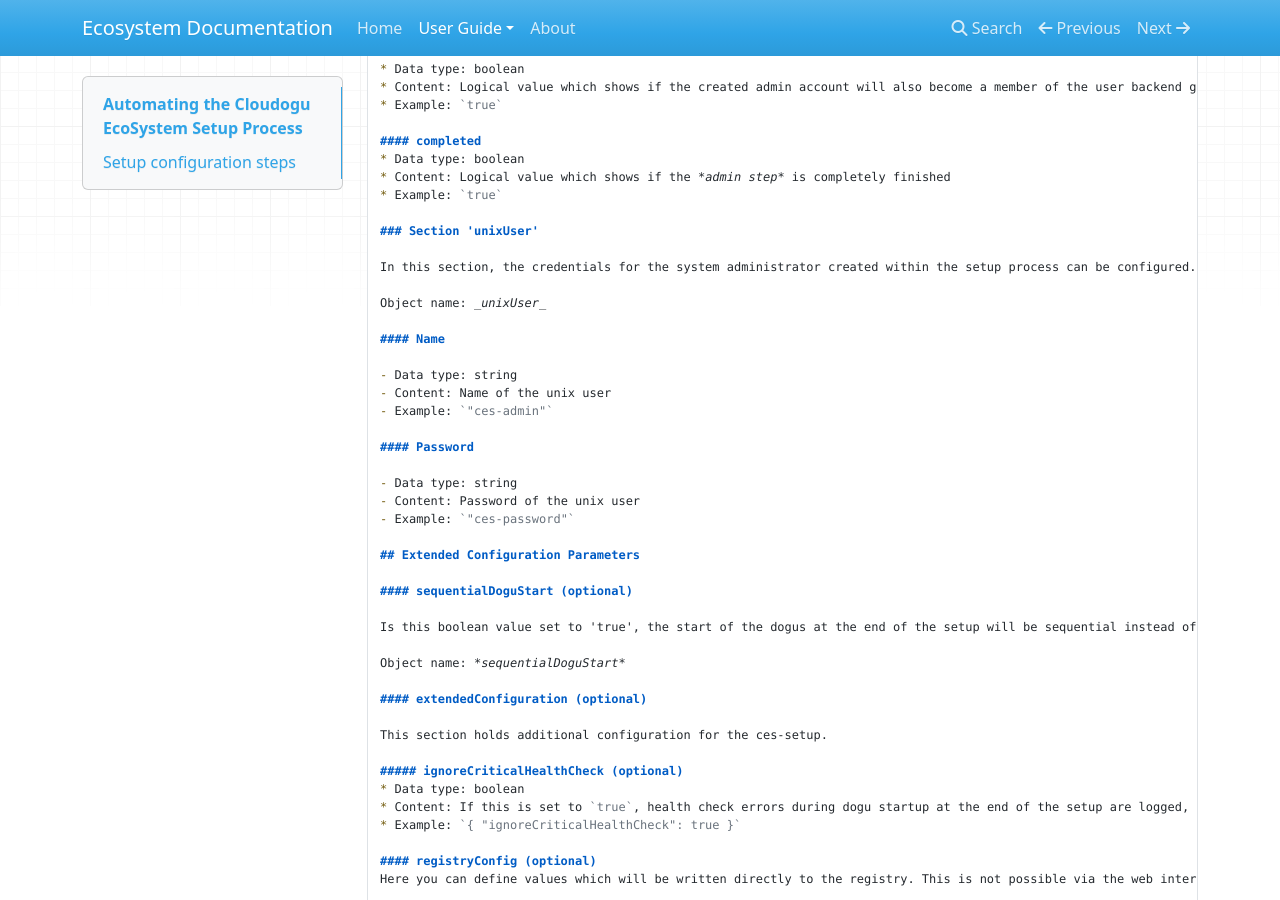
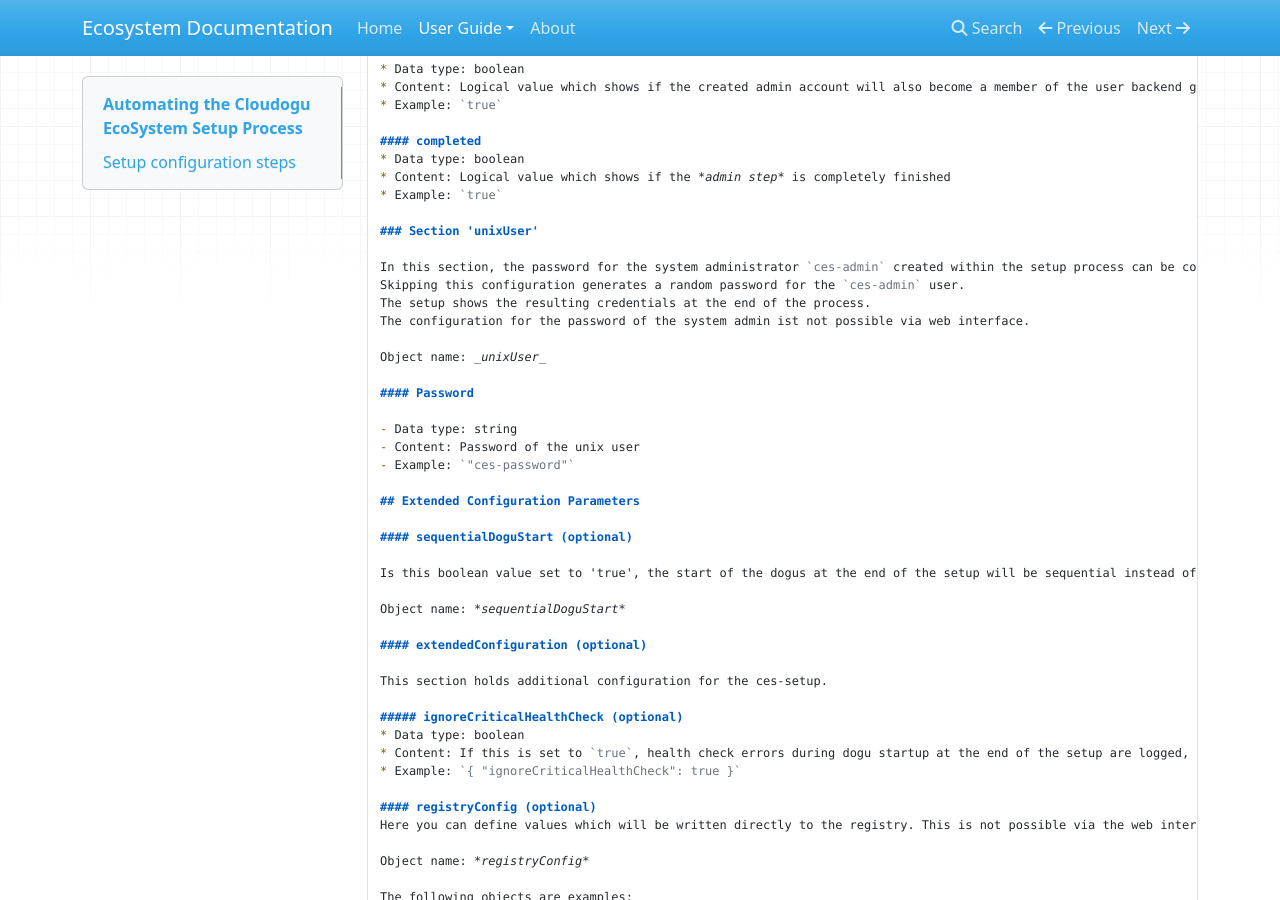
Before and after one commit to cloudogu/ecosystem, an MkDocs documentation site: the page built from docs/docs/user-guide/setup-json.md, in a window 1280 px wide and 900 px high, scrolled down 7956 px. Built offline with MkDocs 1.6.1, drawn with Linux system fonts in a browser that asks for light colours; nearby versions of some CDN libraries; old or Windows-style settings are respelled for this version of MkDocs.

Commit message:
Change the setup.json description by removing/adapting the section for the unix username/password configuration

```diff
--- a/docs/docs/user-guide/setup-json.md
+++ b/docs/docs/user-guide/setup-json.md
@@ -332,15 +332,12 @@
 
 ### Section 'unixUser'
 
-In this section, the credentials for the system administrator created within the setup process can be configured. If this step is skipped a user called *ces-admin* with a random generated password will be created and shown at the end of the setup process. This configuration of the system admin ist not possible via web interface.
+In this section, the password for the system administrator `ces-admin` created within the setup process can be configured.
+Skipping this configuration generates a random password for the `ces-admin` user.
+The setup shows the resulting credentials at the end of the process.
+The configuration for the password of the system admin ist not possible via web interface.
 
 Object name: _unixUser_
-
-#### Name
-
-- Data type: string
-- Content: Name of the unix user
-- Example: `"ces-admin"`
 
 #### Password
 
```
Also changed, not shown: docs/docs/user-guide/setup-json_de.md (+3 -8 lines).
